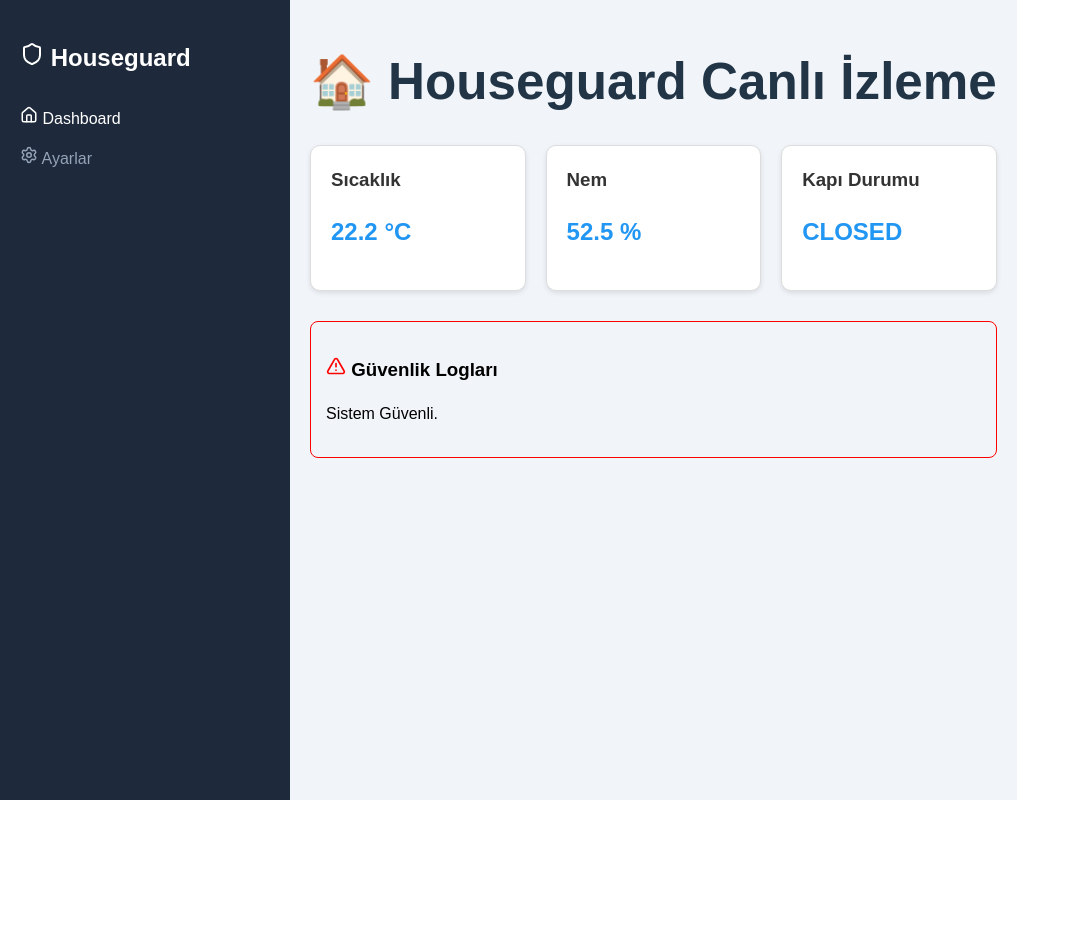
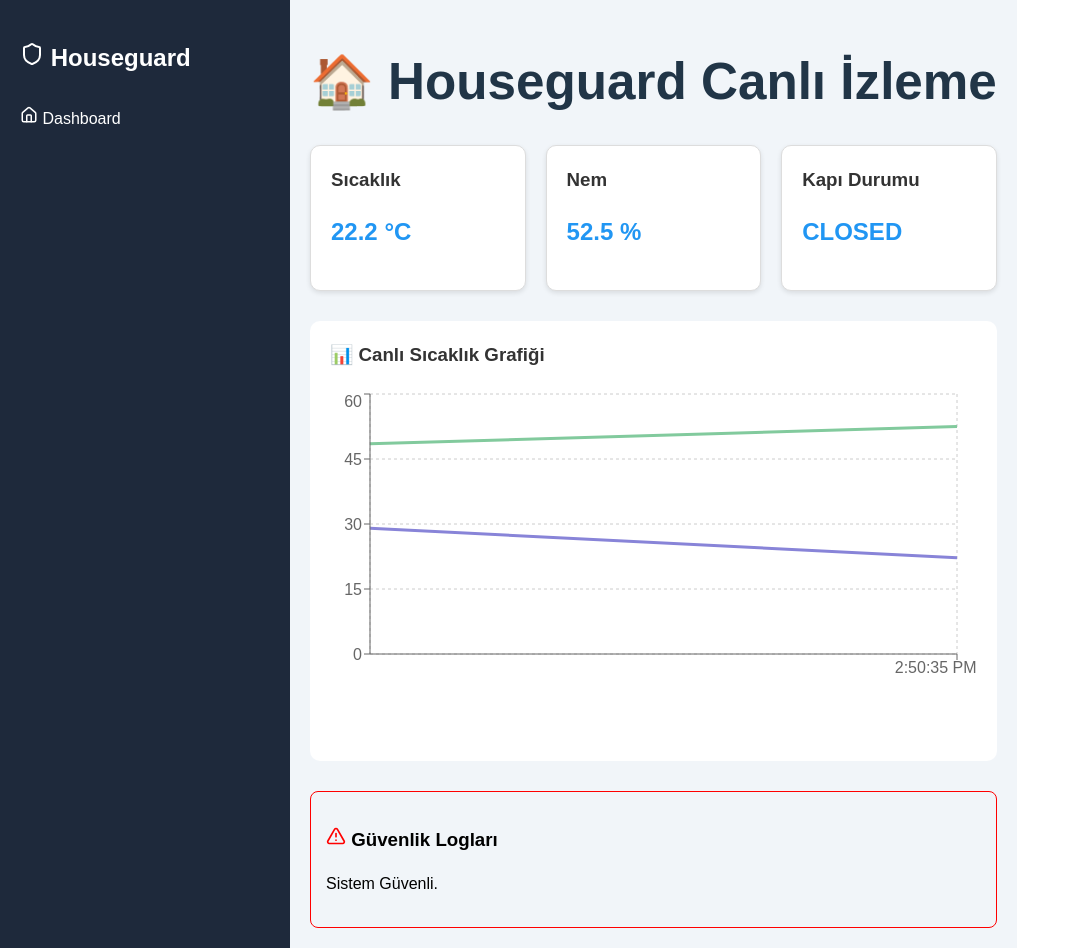
Before and after one commit to HMertly/houseguard-iot, a React (Vite) app: page / in a window 1280 px wide. Shown: the whole page, without its empty margins (0-1080 px from the left). Before the commit the page ends 800 px from the top, so only its background shows below. Built offline with nearby package versions, Linux system fonts and the light colour scheme.

Commit message:
salih sprint 3 commit

```diff
--- a/package.json
+++ b/package.json
@@ -13,7 +13,8 @@
     "lucide-react": "^0.556.0",
     "react": "^19.2.0",
     "react-dom": "^19.2.0",
-    "react-router-dom": "^7.10.1"
+    "react-router-dom": "^7.10.1",
+    "recharts": "^3.5.1"
   },
   "devDependencies": {
     "@eslint/js": "^9.39.1",
--- a/src/App.jsx
+++ b/src/App.jsx
@@ -1,10 +1,10 @@
 // src/App.jsx
+import { LineChart, Line, XAxis, YAxis, CartesianGrid, Tooltip, ResponsiveContainer } from 'recharts';
 import React from 'react';
 import { BrowserRouter as Router, Routes, Route, Link } from 'react-router-dom';
 import { SensorProvider, useSensor } from './context/SensorContext';
 import { Shield, Home, Settings, AlertTriangle } from 'lucide-react';
 
-// Küçük Kart Bileşeni (Component Architecture)
 const SensorCard = ({ title, value, unit, alert }) => (
   <div style={{
     border: '1px solid #ddd', padding: '20px', borderRadius: '10px',
@@ -16,24 +16,69 @@ const SensorCard = ({ title, value, unit, alert }) => (
   </div>
 );
 
-// Ana Dashboard Sayfası
 const Dashboard = () => {
-  const { sensorData, alerts } = useSensor();
+  // history verisini çekiyoruz
+  const { sensorData, alerts, history } = useSensor();
 
-  if (!sensorData) return <div>Sistem Başlatılıyor...</div>;
+  if (!sensorData) return <div style={{padding: 20}}>Veri Bekleniyor...</div>;
 
   return (
     <div style={{ padding: '20px' }}>
       <h1>🏠 Houseguard Canlı İzleme</h1>
 
-      {/* Sensör Kartları Izgarası */}
       <div style={{ display: 'grid', gridTemplateColumns: 'repeat(auto-fit, minmax(200px, 1fr))', gap: '20px', marginTop: '20px' }}>
         <SensorCard title="Sıcaklık" value={sensorData.temperature} unit="°C" />
         <SensorCard title="Nem" value={sensorData.humidity} unit="%" />
         <SensorCard title="Kapı Durumu" value={sensorData.door_status} unit="" alert={sensorData.door_status === 'OPEN'} />
       </div>
 
-      {/* Alarm Listesi */}
+      {/* SPRINT 3: Grafik Alanı - DÜZELTİLMİŞ VERSİYON */}
+      <div style={{
+        marginTop: '30px',
+        background: 'white',
+        padding: '20px',
+        borderRadius: '10px',
+        // Taşmayı önlemek için kutuya sabit yükseklik vermeyelim, içeriğe göre uzasın
+        minHeight: '400px'
+      }}>
+        {/* Başlığın üst ve alt boşluğunu ayarladık */}
+        <h3 style={{color: '#333', marginTop: '0', marginBottom: '20px'}}>📊 Canlı Sıcaklık Grafiği</h3>
+
+        {/* Grafiğin oturacağı alan */}
+        <div style={{ width: '100%', height: 300 }}>
+          <ResponsiveContainer width="100%" height="100%">
+            <LineChart
+              data={history}
+              // Grafiğin kenarlara yapışmasını engellemek için margin ekledik
+              margin={{ top: 5, right: 20, left: -20, bottom: 5 }}
+            >
+              <CartesianGrid strokeDasharray="3 3" />
+              <XAxis dataKey="time" />
+              <YAxis />
+              <Tooltip />
+
+              {/* Animasyonu kapattık ve noktaları kaldırdık */}
+              <Line
+                type="monotone"
+                dataKey="temp"
+                stroke="#8884d8"
+                strokeWidth={3}
+                dot={false}
+                isAnimationActive={false}
+              />
+              <Line
+                type="monotone"
+                dataKey="hum"
+                stroke="#82ca9d"
+                strokeWidth={3}
+                dot={false}
+                isAnimationActive={false}
+              />
+            </LineChart>
+          </ResponsiveContainer>
+        </div>
+      </div>
+
       <div style={{ marginTop: '30px', border: '1px solid red', padding: '15px', borderRadius: '8px' }}>
         <h3 style={{ color: 'black' }}><AlertTriangle color="red" size={20} /> Güvenlik Logları</h3>
         {alerts.length === 0 ? <p style={{ color: 'black' }}>Sistem Güvenli.</p> : alerts.map((a, i) => (
@@ -44,26 +89,20 @@ const Dashboard = () => {
   );
 };
 
-// Uygulama İskeleti (Router ve Layout)
 export default function App() {
   return (
     <SensorProvider>
       <Router>
         <div style={{ display: 'flex', minHeight: '100vh', fontFamily: 'Arial, sans-serif' }}>
-          {/* Sidebar */}
           <div style={{ width: '250px', background: '#1e293b', color: 'white', padding: '20px' }}>
             <h2><Shield /> Houseguard</h2>
             <nav style={{ display: 'flex', flexDirection: 'column', gap: '15px', marginTop: '30px' }}>
               <Link to="/" style={{ color: 'white', textDecoration: 'none' }}> <Home size={18} /> Dashboard</Link>
-              <Link to="/settings" style={{ color: '#94a3b8', textDecoration: 'none' }}> <Settings size={18} /> Ayarlar</Link>
             </nav>
           </div>
-
-          {/* İçerik Alanı */}
           <div style={{ flex: 1, backgroundColor: '#f1f5f9' }}>
             <Routes>
               <Route path="/" element={<Dashboard />} />
-              <Route path="/settings" element={<h2>Ayarlar Sayfası (Yapım Aşamasında)</h2>} />
             </Routes>
           </div>
         </div>
--- a/src/context/SensorContext.jsx
+++ b/src/context/SensorContext.jsx
@@ -8,17 +8,28 @@ export const SensorProvider = ({ children }) => {
   const [sensorData, setSensorData] = useState(null);
   const [alerts, setAlerts] = useState([]);
 
+  // SPRINT 3: Sadece Grafik Verisi (history) ekledik. Offline kontrolü YOK.
+  const [history, setHistory] = useState([]);
+
   useEffect(() => {
     const interval = setInterval(() => {
       try {
         const rawData = generateFakeData();
 
-        if (rawData.temperature > 100 || rawData.temperature < -20) {
-          console.warn("Hatalı Veri Yakalandı:", rawData.temperature);
-          return;
-        }
+        if (rawData.temperature > 100) return;
 
         setSensorData(rawData);
+
+        // Grafik için veriyi kaydet (Son 20 veri)
+        setHistory(prev => {
+          const newHistory = [...prev, {
+            time: new Date().toLocaleTimeString(),
+            temp: rawData.temperature,
+            hum: rawData.humidity
+          }];
+          if (newHistory.length > 20) newHistory.shift();
+          return newHistory;
+        });
 
         if (rawData.sos_alert) {
           setAlerts(prev => [...prev, { msg: "SOS ALARM!", time: new Date().toLocaleTimeString() }]);
@@ -32,8 +43,9 @@ export const SensorProvider = ({ children }) => {
     return () => clearInterval(interval);
   }, []);
 
+  // history verisini dışarı açıyoruz
   return (
-    <SensorContext.Provider value={{ sensorData, alerts }}>
+    <SensorContext.Provider value={{ sensorData, alerts, history }}>
       {children}
     </SensorContext.Provider>
   );
```
Also changed, not shown: 1 other file (tests, documents, lock files or other folders).
